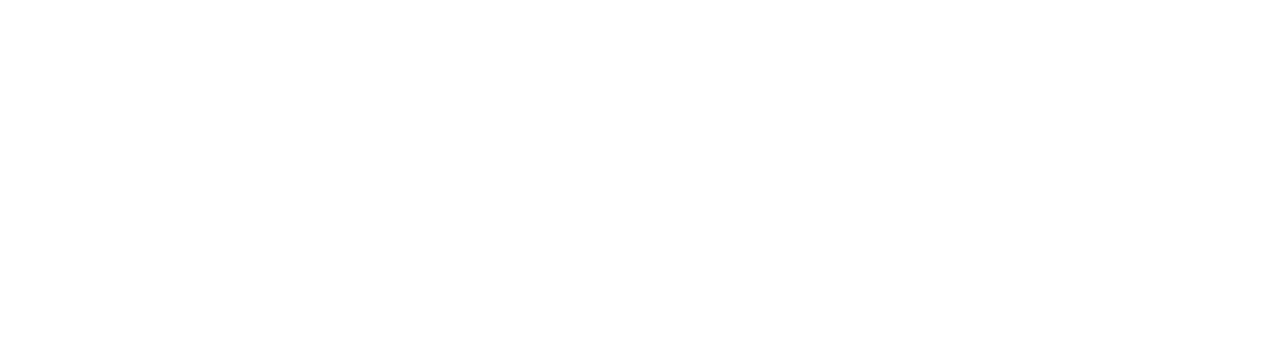
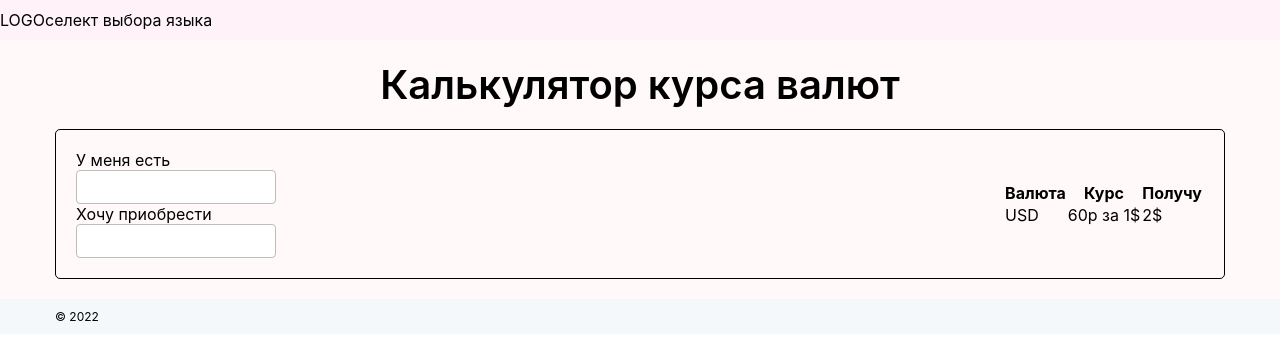
Before and after one commit to Timmy2324/exchange-rates, a React (Create React App) app: page / in a window 1280 px wide. Shown: the top 360 px of the page. Built offline with nearby package versions, Linux system fonts and the light colour scheme.

Commit message:
added main template

```diff
--- a/src/App.css
+++ /dev/null
@@ -1,3 +0,0 @@
-.App {
-
-}
--- a/src/App.js
+++ b/src/App.js
@@ -1,11 +1,49 @@
-import './App.css';
+import s from './App.module.css';
+import Input from "./components/Input/Input";
 
 function App() {
-  return (
-    <div className="App">
-
-    </div>
-  );
+    return (
+        <div className={s.app}>
+            <header className={s.header}>
+                <span>LOGO</span>
+                <span>селект выбора языка</span>
+            </header>
+            <section className={s.mainScreen}>
+                <div className={'container'}>
+                    <div className={s.mainScreenWrapper}>
+                        <h1 className={s.mainTitle}>Калькулятор курса валют</h1>
+                        <div className={s.currencyCard}>
+                            <div className={s.currencyAmount}>
+                                <span>У меня есть</span>
+                                <Input/>
+                                <span>Хочу приобрести</span>
+                                <Input/>
+                            </div>
+                            <div className={s.currencyCurrent}>
+                                <table>
+                                    <tr>
+                                        <th>Валюта</th>
+                                        <th>Курс</th>
+                                        <th>Получу</th>
+                                    </tr>
+                                    <tr>
+                                        <td>USD</td>
+                                        <td>60р за 1$ </td>
+                                        <td>2$</td>
+                                    </tr>
+                                </table>
+                            </div>
+                        </div>
+                    </div>
+                </div>
+            </section>
+            <footer className={s.footer}>
+                <div className={'container'}>
+                    &#169; 2022
+                </div>
+            </footer>
+        </div>
+    );
 }
 
 export default App;
--- /dev/null
+++ b/src/App.module.css
@@ -0,0 +1,58 @@
+.app {
+    height: 100vh;
+}
+
+.header {
+    padding-top: 10px;
+    padding-bottom: 10px;
+    background-color: #fff3f9;
+}
+
+.logo {
+    width: 50px;
+}
+
+.mainScreen {
+    padding-top: 20px;
+    padding-bottom: 20px;
+    background-color: #fff9fa;
+}
+
+.mainScreenWrapper {
+    display: flex;
+    justify-content: center;
+    align-items: center;
+    flex-direction: column;
+}
+
+.mainTitle {
+    font-size: 40px;
+    font-weight: 600;
+    margin-bottom: 20px;
+}
+
+.currencyCard {
+    display: flex;
+    justify-content: space-between;
+    align-items: center;
+    flex-direction: row;
+    border: 1px solid black;
+    border-radius: 5px;
+    width: 100%;
+    padding: 20px;
+}
+
+.currencyAmount {
+
+}
+
+.currencyCurrent {
+
+}
+
+.footer {
+    padding-top: 10px;
+    padding-bottom: 10px;
+    background-color: #f5f8fb;
+    font-size: 12px;
+}
--- a/src/index.css
+++ b/src/index.css
@@ -1,3 +1,9 @@
+* {
+  margin: 0;
+  padding: 0;
+  box-sizing: border-box;
+}
+
 body {
   margin: 0;
   font-family: -apple-system, BlinkMacSystemFont, 'Segoe UI', 'Roboto', 'Oxygen',
@@ -11,3 +17,9 @@
   font-family: source-code-pro, Menlo, Monaco, Consolas, 'Courier New',
     monospace;
 }
+
+.container {
+  max-width: 1200px;
+  padding: 0 15px;
+  margin: 0 auto;
+}
```
